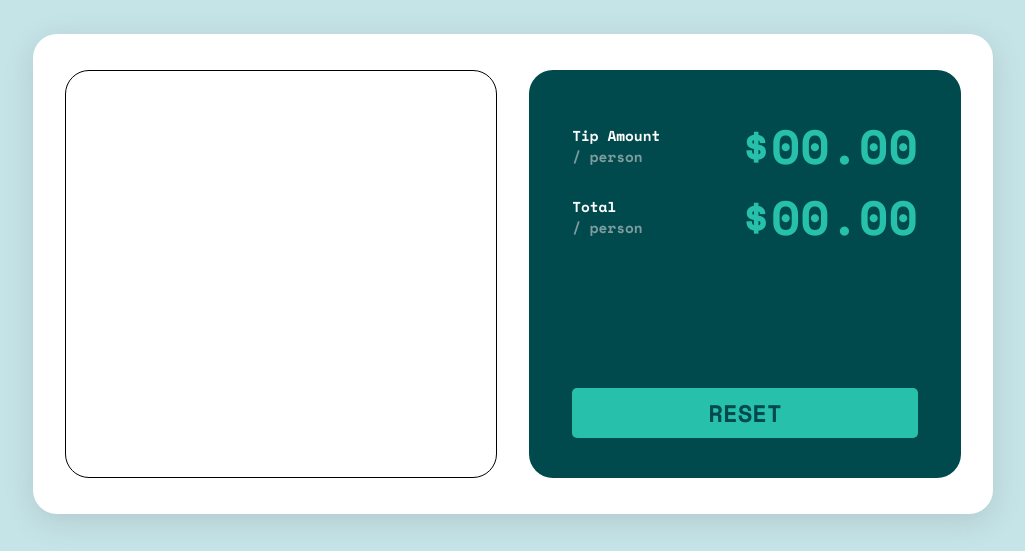
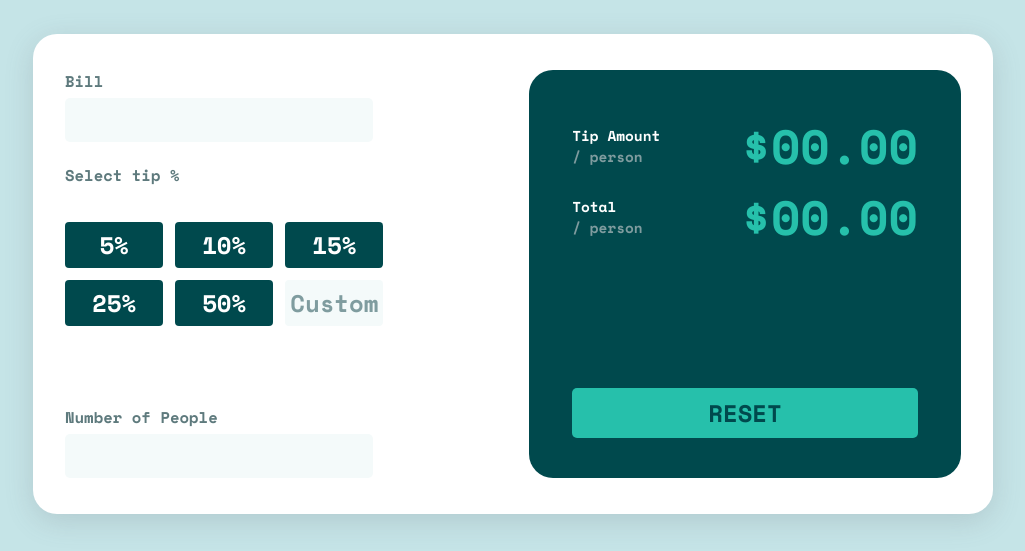
Before and after one commit to gufernandess/tipCalculator, a plain HTML site: page index.html in a window 1280 px wide. Shown: the part 166-717 px from the top of the page, without its empty margins (127-1152 px from the left). Drawn offline with nearby package versions, Linux system fonts and the light colour scheme.

Commit message:
Produção do layout das gorjetas

```diff
--- a/css/components/main.css
+++ b/css/components/main.css
@@ -26,8 +26,24 @@ main {
 }
 
 .custom-box {
-    background-color: var(--White);
-    border: 1px solid black;
+    display: flex;
+    flex-direction: column;
+    justify-content: space-between;
+    align-items: flex-start;
+}
+
+.tips {
+    display: grid;
+    gap: 12px;
+    grid-template-columns: repeat(3, 1fr);
+    grid-template-rows: repeat(4, 1fr);
+}
+
+.custom-box :nth-child(odd) {
+    display: flex;
+    gap: 5px;
+    flex-direction: column;
+    justify-content: flex-start;
 }
 
 .reset-box {
--- a/css/elements.css
+++ b/css/elements.css
@@ -2,3 +2,5 @@
 @import url('elements/principal.css');
 @import url('elements/subtitle.css');
 @import url('elements/value.css');
+@import url('elements/input.css');
+@import url('elements/custom-button.css');
--- /dev/null
+++ b/css/elements/custom-button.css
@@ -0,0 +1,17 @@
+.custom-button {
+    background-color: var(--Very-dark-cyan);
+    color: var(--White);
+    display: flex;
+    font-weight: 700;
+    justify-content: center;
+    align-items: center;
+    border: none;
+    border-radius: 4px;
+    cursor: pointer;
+    padding: 5px;
+    width: 100%;
+}
+
+.custom-button:hover { background-color: var(--Strong-cyan); color: var(--Very-dark-cyan); }
+
+.custom-button:last-child { background-color: var(--Very-light-grayish-cyan); color: var(--Dark-grayish-cyan); }
--- /dev/null
+++ b/css/elements/input.css
@@ -0,0 +1,19 @@
+input {
+    background-color: var(--Very-light-grayish-cyan);
+    border: none;
+    border-radius: 5px;
+    padding: 4px;
+    height: auto;
+    width: 100%;
+}
+
+label {
+    color: var(--Very-dark-grayish-cyan);
+    font-size: 0.65rem;
+    font-weight: 700;
+}
+
+.tips label {
+    grid-column: 1 / 4;
+    justify-self:baseline;
+}
--- a/index.html
+++ b/index.html
@@ -4,7 +4,7 @@
   <meta charset="UTF-8">
   <meta name="viewport" content="width=device-width, initial-scale=1.0">
   <meta name="author" content="Gustavo Fernandes">
-  <meta name="title" content="Calculadora de gorjetas">
+  <meta name="title" content="Splitter - Calculadora de gorjetas">
   <meta name="description" content="Calcule suas gorjetas de forma simples e eficiente em poucos segundos!">
   <meta name="robots" content="index, follow">
 
@@ -25,7 +25,25 @@
   </header>
   <main>
     <div class="white-box">
-      <div class="custom-box"></div>
+      <div class="custom-box">
+        <div>
+          <label for="bill">Bill</label>
+          <input type="text" name="bill" id="bill">
+        </div>
+        <div class="tips">
+          <label for="">Select tip %</label>
+          <button class="custom-button">5%</button>
+          <button class="custom-button">10%</button>
+          <button class="custom-button">15%</button>
+          <button class="custom-button">25%</button>
+          <button class="custom-button">50%</button>
+          <button class="custom-button">Custom</button>
+        </div>
+        <div>
+          <label for="people">Number of People</label>
+          <input type="text" name="people" id="people">
+        </div>
+      </div>
       <div class="reset-box">
         <div class="values">
           <div>
--- a/settings/responsive.css
+++ b/settings/responsive.css
@@ -40,8 +40,9 @@
 @media screen and (max-width: 400px) {
     .reset-button { font-size: 0.5rem; margin-bottom: 25px; height: 30px; }
 
-    .principal,
-    .subtitle { font-size: 0.6rem; }
+    .principal { font-size: 0.6rem; }
+
+    .subtitle { font-size: 0.45rem; }
 
     .value { font-size: 1rem; }
 }
```
